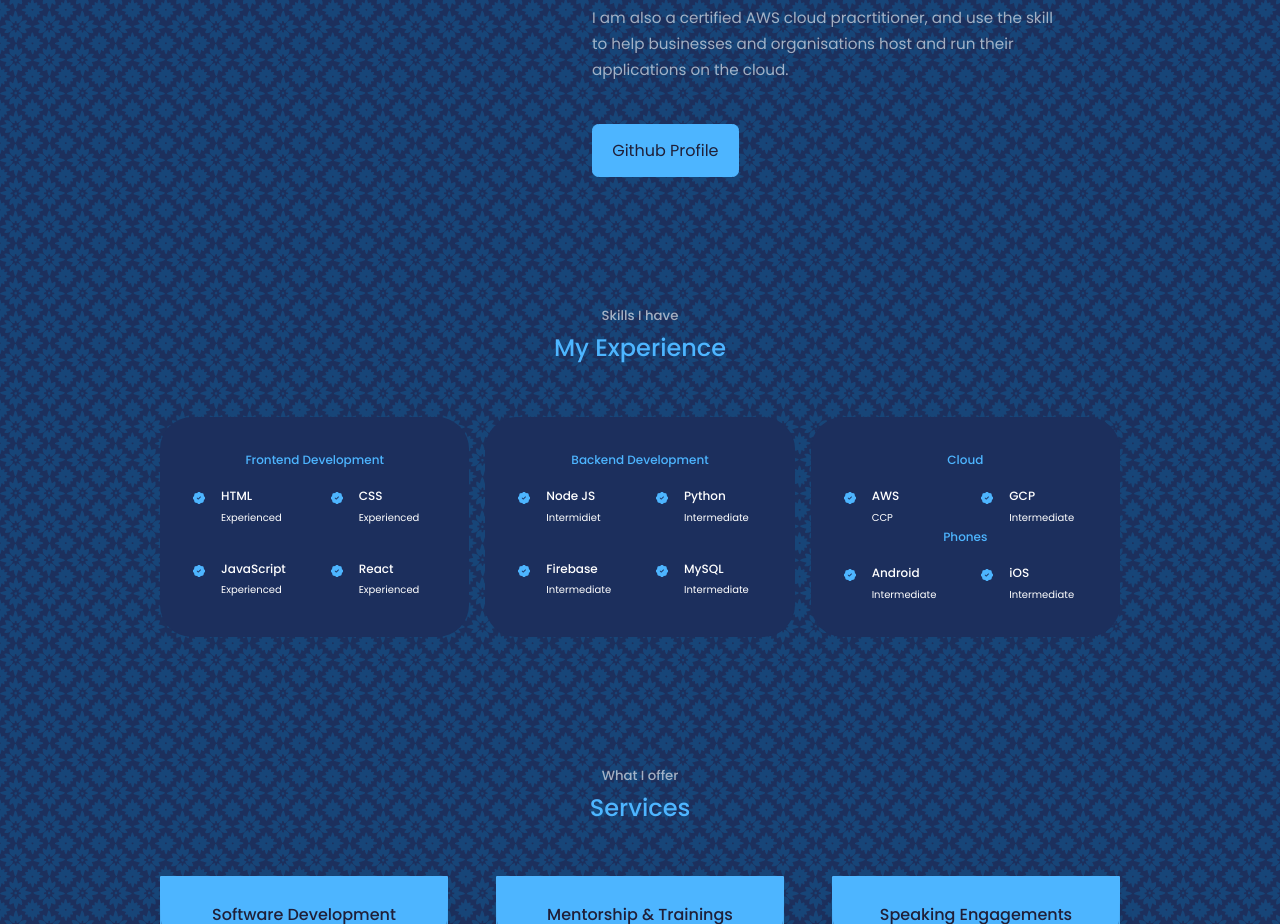
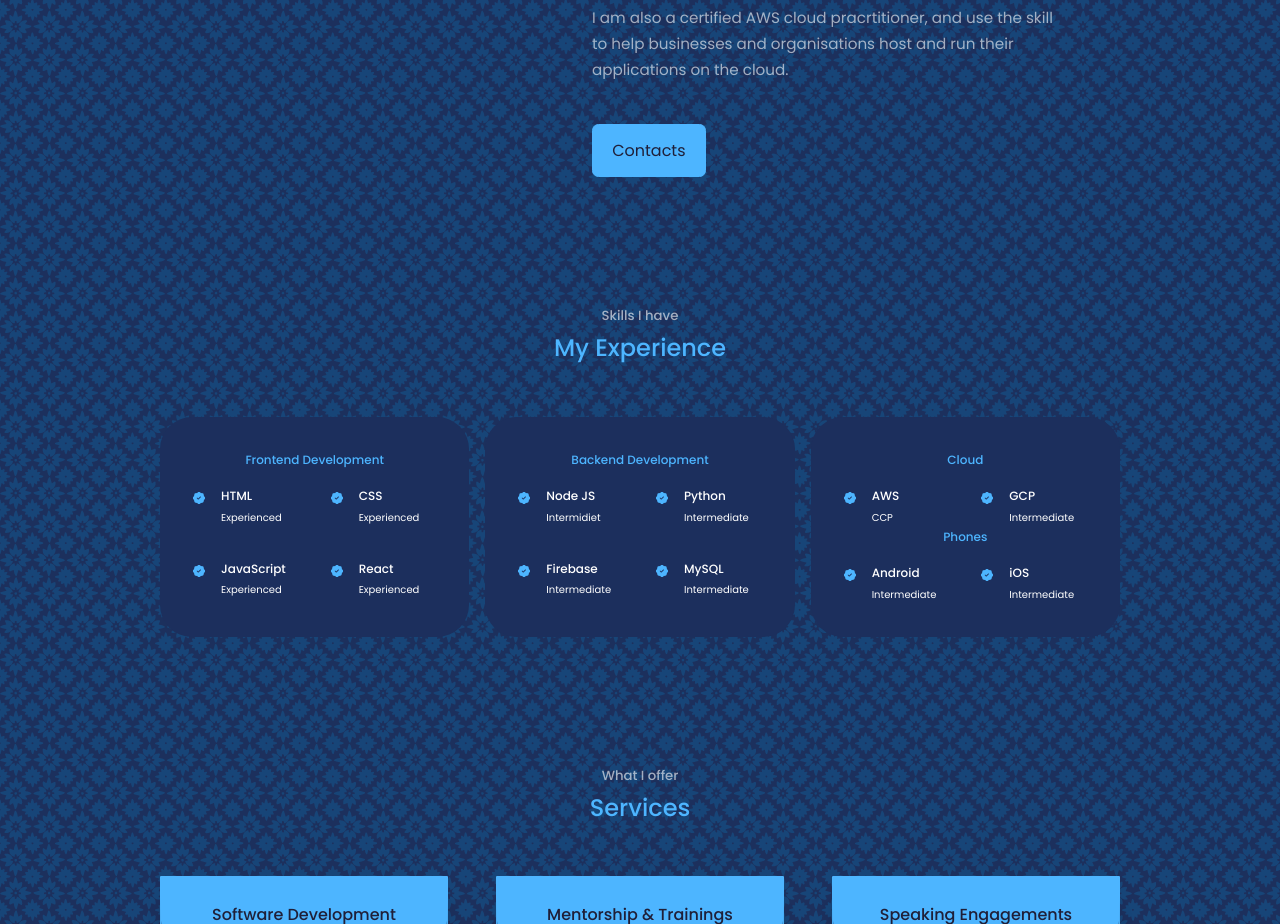
Before and after one commit to Gitthuma/george-githuma-portfolio-website, a React (Create React App) app: page / in a window 1280 px wide. Shown: the part 1440-2364 px from the top of the page. Built offline with nearby package versions, Linux system fonts and the light colour scheme.

Commit message:
Changed button from github profile to contact

```diff
--- a/src/Components/About/About.js
+++ b/src/Components/About/About.js
@@ -67,7 +67,7 @@ function About() {
             on the cloud.
           </p>
 
-          <a href='https://github.com/Gitthuma' target='_blank' className='btn btn-primary'>Github Profile</a>
+          <a href='#contacts' className='btn btn-primary'>Contacts</a>
 
         </div>
 
```
